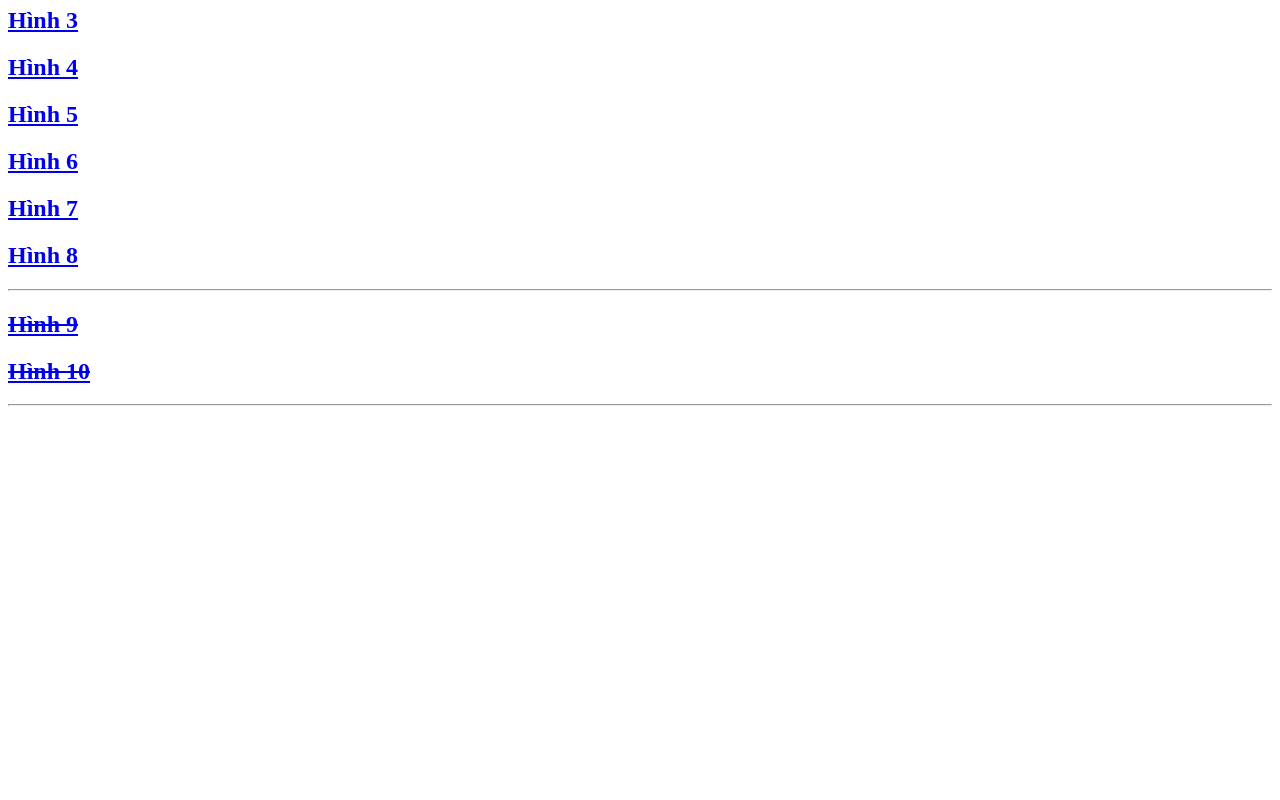
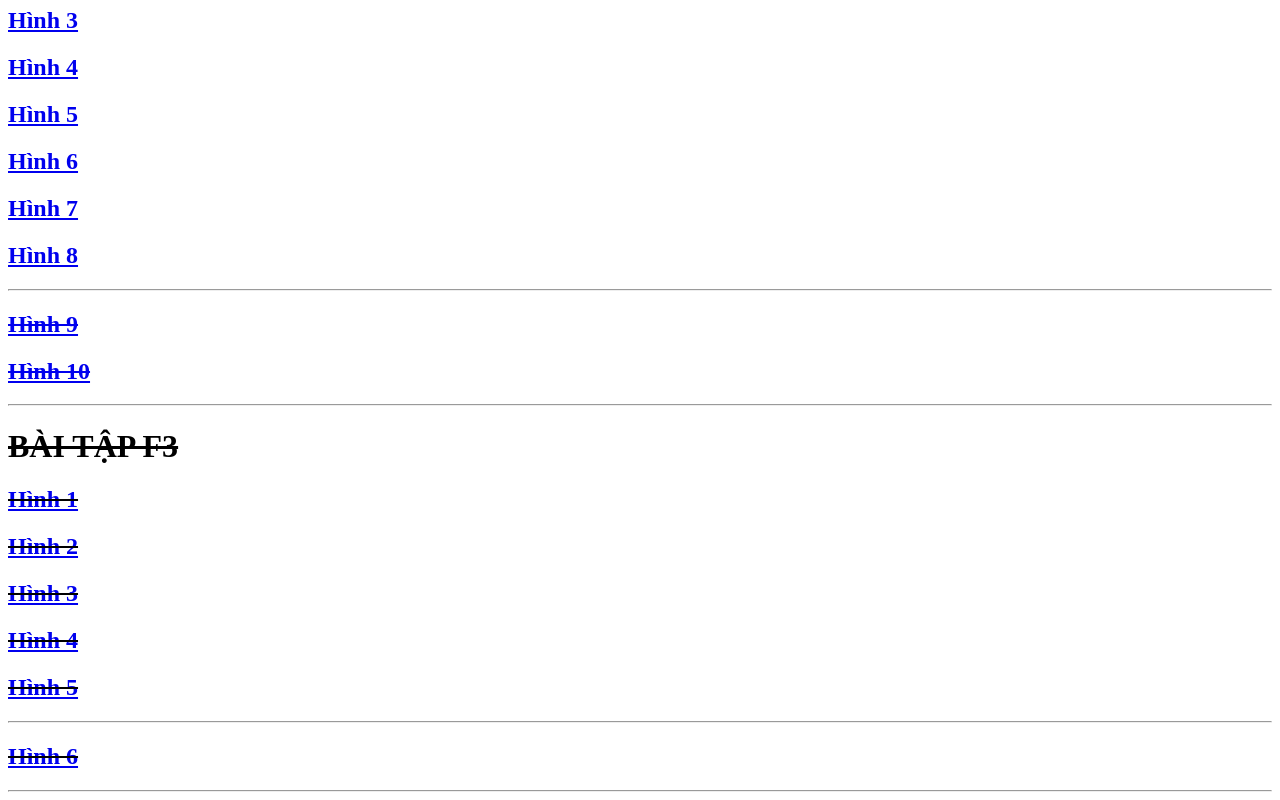
Before and after one commit to tuongan246/12a11ngngtuonganbaitapf1.github.io, a plain HTML site: page index.html in a window 1280 px wide. Shown: the part 414-1214 px from the top of the page. Before the commit the page ends 828 px from the top, so only its background shows below. Drawn offline with Linux system fonts and the light colour scheme.

Commit message:
Update index.html

```diff
--- a/index.html
+++ b/index.html
@@ -23,5 +23,14 @@
         <h2><a href="baitapf2\hinh9.html"><del>Hình 9</del></a></h2>
         <h2><a href="baitapf2\hinh10.html"><del>Hình 10</del></a></h2>
         <hr>
+        <del><h1>BÀI TẬP F3</h1>
+        <h2><a href="baitapf3\hinh1.html">Hình 1</a></h2>
+        <h2><a href="baitapf3\hinh2.html">Hình 2</a></h2>
+        <h2><a href="baitapf3\hinh3.html">Hình 3</a></h2>
+        <h2><a href="baitapf3\hinh4.html">Hình 4</a></h2>
+        <h2><a href="baitapf3\hinh5.html">Hình 5</a></h2>
+        <hr>
+        <h2><a href="baitapf3\hinh6.html">Hình 6</a></h2>
+        <hr></del>
     </body>
 </html>
```
